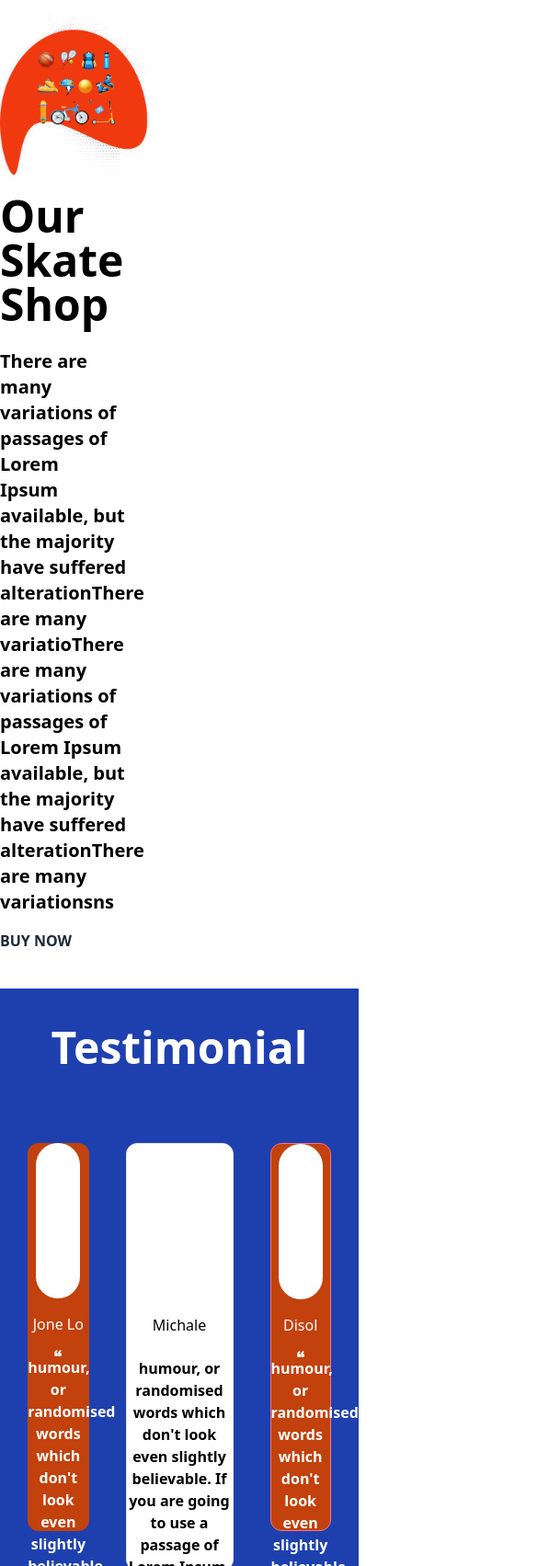
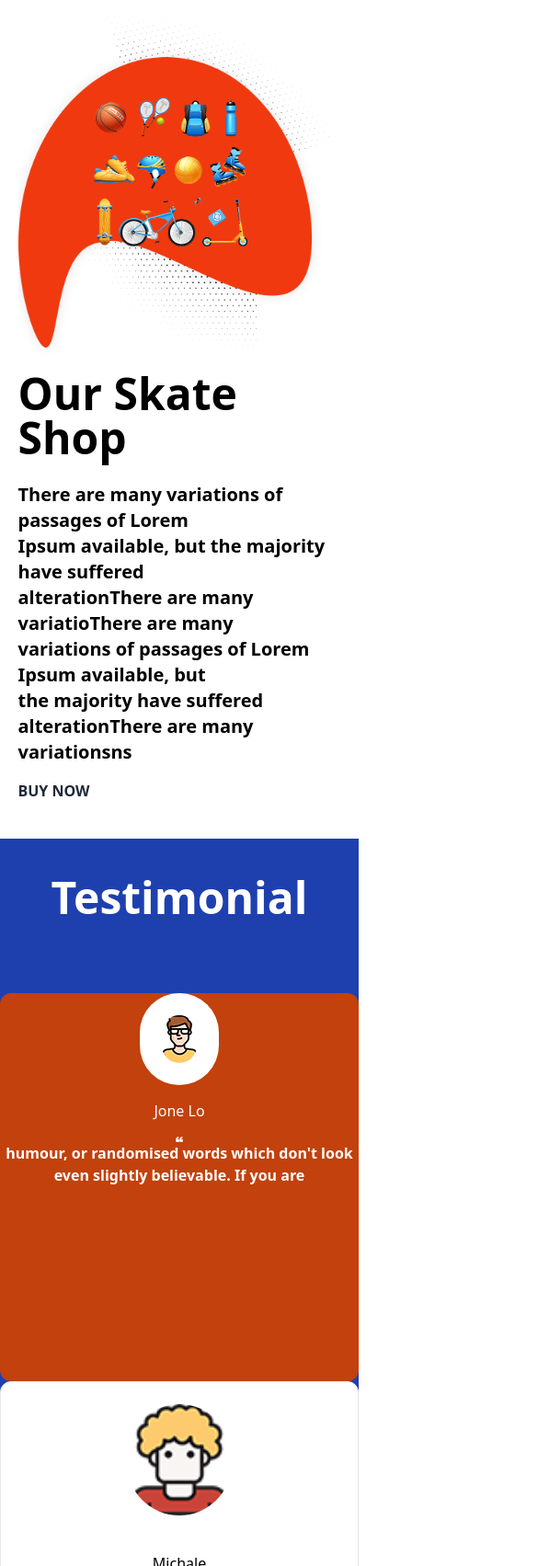
Before and after one commit to jannat-marjia/SBS, a plain HTML site: page index.html in a window 390 px wide. Shown: the part 4883-6586 px from the top of the page at 92% size, 585 px wide, since content can reach past the window. Drawn offline with nearby package versions, Linux system fonts and the light colour scheme.

Commit message:
responsive

```diff
--- a/index.html
+++ b/index.html
@@ -176,11 +176,11 @@
         <div><p>SEE MORE</p></div>
       </div>
 
-      <div class="lg:flex items-center justify-center gap-10 mt-10 mb-10">
-        <div>
-          <img class="w-[45vw]" src="images/images/shop.png" alt="" />
+      <div class="lg:flex justify-center items-center gap-5 mt-10 mb-10 w-[90vw] mx-auto">
+        <div class="lg:w-1/2 mx-auto">
+          <img class="w-[1/2] mx-auto" src="images/images/shop.png" alt="" />
         </div>
-        <div class="w-[40vw]">
+        <div class=" sm:w-3/4 lg:w-1/2 mx-auto">
           <p class="text-5xl font-bold mt-4 mb-6">
             Our Skate<br />
             Shop
@@ -202,12 +202,12 @@
             Testimonial
           </p>
         </div>
-        <div class="flex justify-center gap-10 pt-10 pb-10">
+        <div class="lg:flex justify-center gap-10 pt-10 pb-10">
           <div
-            class="bg-orange-700 w-[17vw] h-[50vh] text-center text-white rounded-xl"
+            class="bg-orange-700 lg:w-[17vw] h-[50vh]  sm:max-w-none text-center text-white rounded-xl"
           >
             <img
-              class="w-[9vw] h-[20vh] bg-white m-auto p-6 rounded-full"
+              class=" lg:w-[9vw] lg:h-[20vh] sm:w-[5vw] sm:h-[5vh]   bg-white m-auto p-6 rounded-full"
               src="images/images/test1.png"
               alt=""
             />
@@ -219,10 +219,10 @@
             </p>
           </div>
           <div
-            class="border bg-white w-[30vw] h-[55vh] text-center text-black rounded-xl"
+            class="border bg-white sm:w-1/2 lg:w-[30vw] h-[55vh] text-center text-black rounded-xl"
           >
             <img
-              class="w-[9vw] h-[20vh] bg-white m-auto p-6 rounded-full"
+              class="lg:w-[9vw] h-[20vh] sm:w-[20vw] bg-white m-auto p-6 rounded-full"
               src="images/images/test2.png"
               alt=""
             />
@@ -235,7 +235,7 @@
             </p>
           </div>
           <div
-            class="border border-rose-400 border bg-orange-700 w-[17vw] h-[50vh] text-center text-white rounded-xl"
+            class="border border-rose-400 border bg-orange-700 lg:w-[17vw] h-[50vh] text-center text-white rounded-xl"
           >
             <img
               class="w-[9vw] h-[20vh] bg-white m-auto p-6 rounded-full"
@@ -253,7 +253,7 @@
       </div>
     </main>
     <footer>
-      <div class="flex justify-center gap-40 mt-20 mb-10">
+      <div class="lg:flex   justify-center gap-40 mt-20 mb-10">
         <div>
           <h2 class="text-4xl mt-2 mb-2 font-bold mt-4 mb-4">Contact Us</h2>
           <p><i class="fa-solid fa-location-dot mt-4 mb-4"></i> Locations</p>
```
